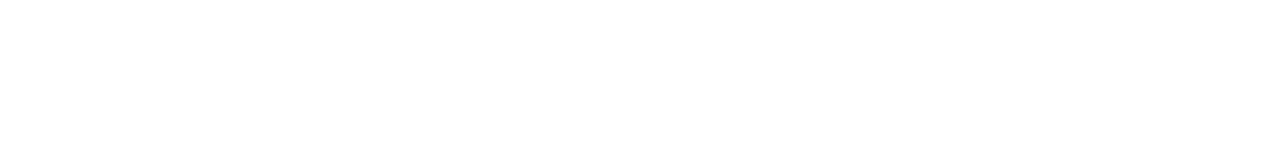
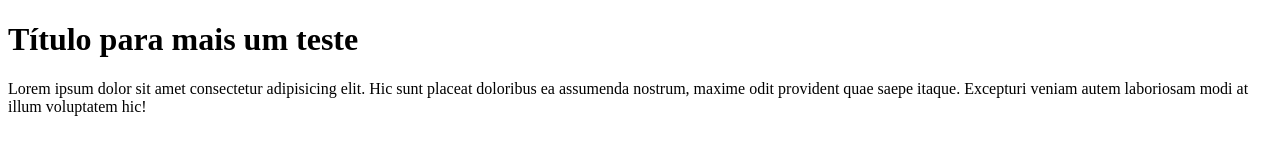
Before and after one commit to tiagocabralk/novoteste, a plain HTML site: page index.html in a window 1280 px wide. Drawn offline with Linux system fonts and the light colour scheme.

Commit message:
add titulo and paragraph

```diff
--- a/index.html
+++ b/index.html
@@ -7,6 +7,7 @@
     <title>Document</title>
 </head>
 <body>
-
+    <h1>Título para mais um teste</h1>
+    <p>Lorem ipsum dolor sit amet consectetur adipisicing elit. Hic sunt placeat doloribus ea assumenda nostrum, maxime odit provident quae saepe itaque. Excepturi veniam autem laboriosam modi at illum voluptatem hic!</p>
 </body>
 </html>
```
